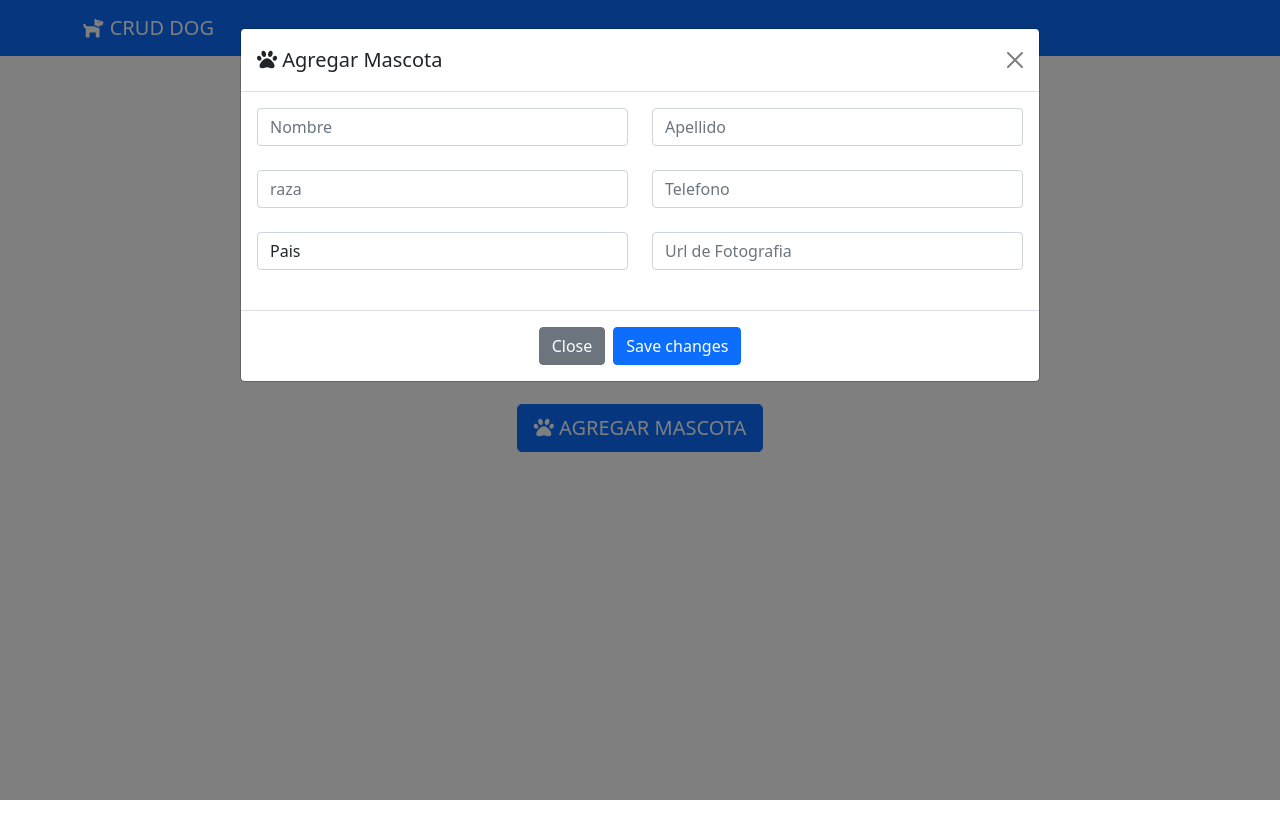
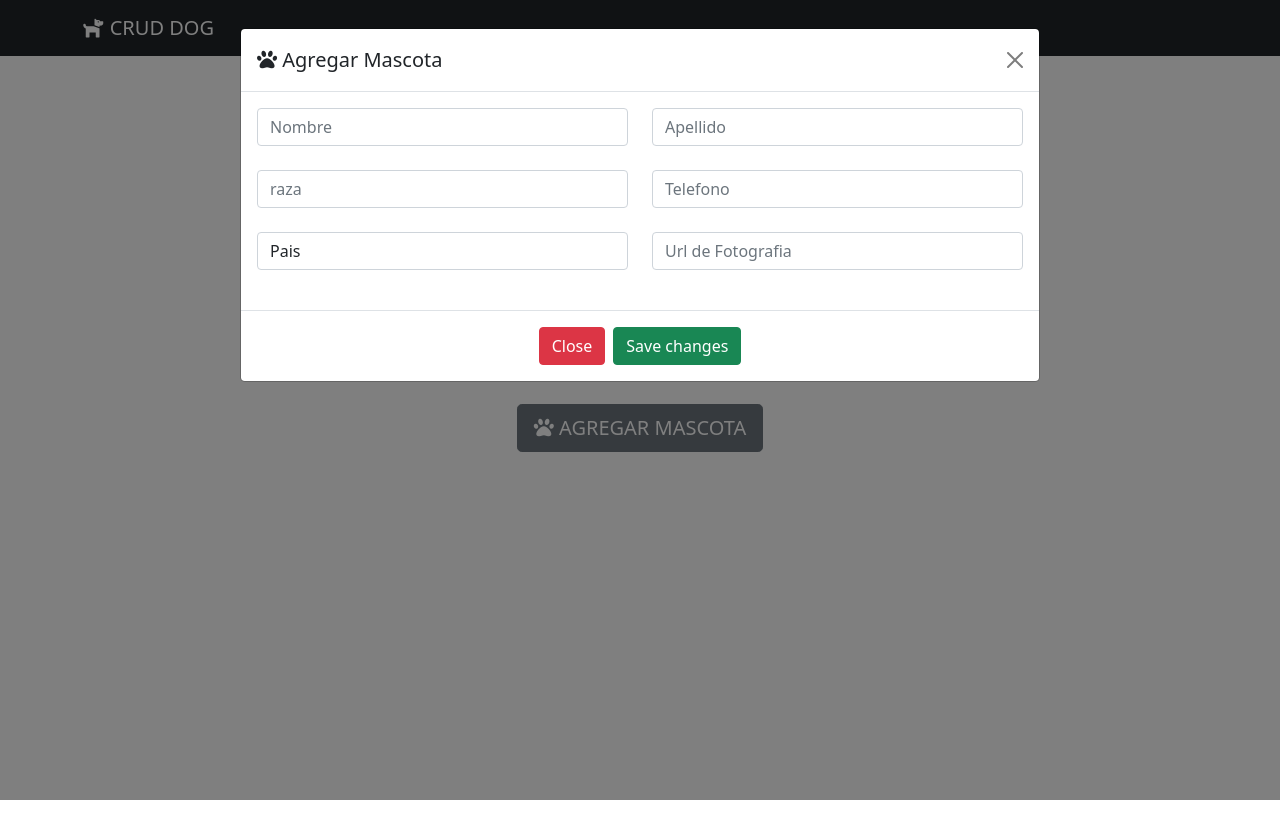
Before and after one commit to Nestor2911/Hackathon13, a website: page index.html in a window 1280 px wide. Both pictures are taken after a click on the button "AGREGAR MASCOTA". Drawn offline with nearby package versions, Linux system fonts and the light colour scheme; files that its build step writes are made by us from their sources.

Commit message:
Actualizacion Final

```diff
--- a/index.html
+++ b/index.html
@@ -13,12 +13,12 @@
 <body>
     <div class="wrap">
         <header class="header">
-            <nav class="navbar navbar-dark bg-primary d-flex">
+            <nav class="navbar navbar-dark bg-dark d-flex">
                 <div class="js_register_event_register container">
                     <a class="navbar-brand" href="/">
                         <i class="fas fa-dog"></i>  CRUD DOG
                     </a>
-                    <button type="button" class="js_add_header d-none btn btn-success btn-lg" data-bs-toggle="modal"
+                    <button type="button" class="js_add_header d-none btn btn-danger btn-lg" data-bs-toggle="modal"
                         data-bs-target="#exampleModal">AGREGAR MASCOTA</button>
                 </div>
             </nav>
@@ -26,7 +26,7 @@
         <main>
             <div class="container h-100">
                 <div class="js_register_event_register js_add h-100 view-add d-flex justify-content-center">
-                    <button type="button" class="btn btn-primary btn-lg" data-bs-toggle="modal"
+                    <button type="button" class="btn btn-secondary btn-lg" data-bs-toggle="modal"
                         data-bs-target="#exampleModal"><i class="fas fa-paw"></i> AGREGAR MASCOTA</button>
                 </div>
 
@@ -88,8 +88,8 @@
 
                             </div>
                             <div class="modal-footer justify-content-center">
-                                <button type="button" class="btn btn-secondary" data-bs-dismiss="modal">Close</button>
-                                <button type="submit" class="btn btn-primary">Save changes</button>
+                                <button type="button" class="btn btn-danger" data-bs-dismiss="modal">Close</button>
+                                <button type="submit" class="btn btn-success">Save changes</button>
                             </div>
                         </form>
                     </div>
```
